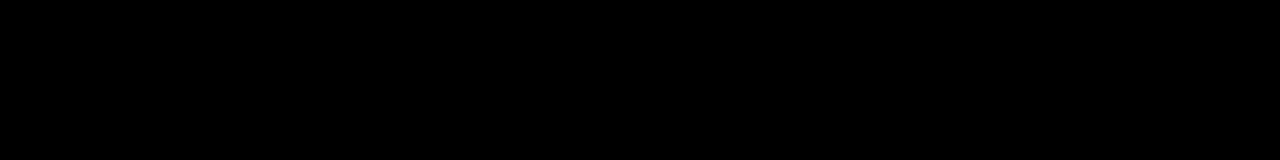
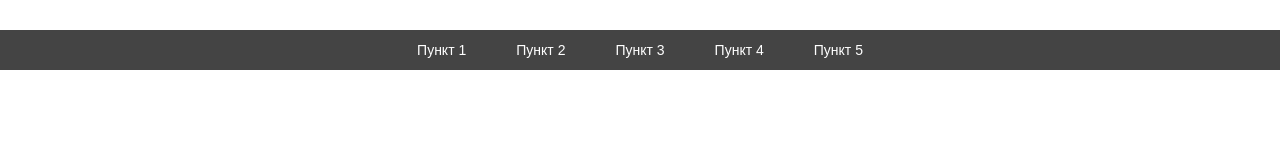
Before and after one commit to captain-avocado/land-proj, a plain HTML site: page index.html in a window 1280 px wide. Drawn offline with Linux system fonts and the light colour scheme.

Commit message:
!test deploy menu

```diff
--- a/assets/css/style.css
+++ b/assets/css/style.css
@@ -1,3 +1,43 @@
-body {
-	background: #000;
+*, *::after, *::before {
+	-webkit-box-sizing: border-box;
+	-moz-box-sizing: border-box;
+	-o-box-sizing: border-box;
+	-ms-box-sizing: border-box;
+	box-sizing: border-box;
+	margin: 0;
+	padding: 0;
 }
+#mainmenu {
+	background: #444;
+	position: relative;
+	overflow:hidden;
+	height:40px;
+	margin:30px 0
+}
+#mainmenu ul {
+	list-style:none;
+	margin:0;
+	padding:0;
+	position: relative;
+	left:50%;
+	float:left;
+	font:14px Arial, Helvetica, sans-serif;
+	height:40px
+}
+#mainmenu ul li {
+	position:relative;
+	left:-50%;
+	float:left;
+	margin:0 10px;
+	height:40px
+}
+#mainmenu ul li a {
+	color: #fff;
+	display:block;
+	text-decoration:none;
+	padding:0 15px;
+	line-height: 40px;
+}
+#mainmenu ul li a:hover {
+	background-color:#666;
+}
--- a/assets/js/main.js
+++ b/assets/js/main.js
@@ -1,6 +1,6 @@
 window.onload = function() {
 
 	//Код скрипта здесь . . .
-	alert("Hello world!");
+	//alert("Hello world!");
 
 }
--- a/index.html
+++ b/index.html
@@ -5,7 +5,18 @@
 	<title>Document</title>
 </head>
 <body>
-	<h1>CONTENT</h1>
+<div id="mainmenu">
+	<ul>
+		<li><a href="#"> Пункт 1 </a></li>
+		<li><a href="#"> Пункт 2 </a></li>
+		<li><a href="#"> Пункт 3 </a></li>
+		<li><a href="#"> Пункт 4 </a></li>
+		<li><a href="#"> Пункт 5 </a></li>
+	</ul>
+</div>
+
+
+
 
 	<!-- style.css подключен в конце, т.к. сначала сайту необходимо загрузить основную информацию (без стилей),
 	поэтому при высокой нагрузке/низкой скорости интернета необходимо сначала загрузить основной контент, а затем
```
